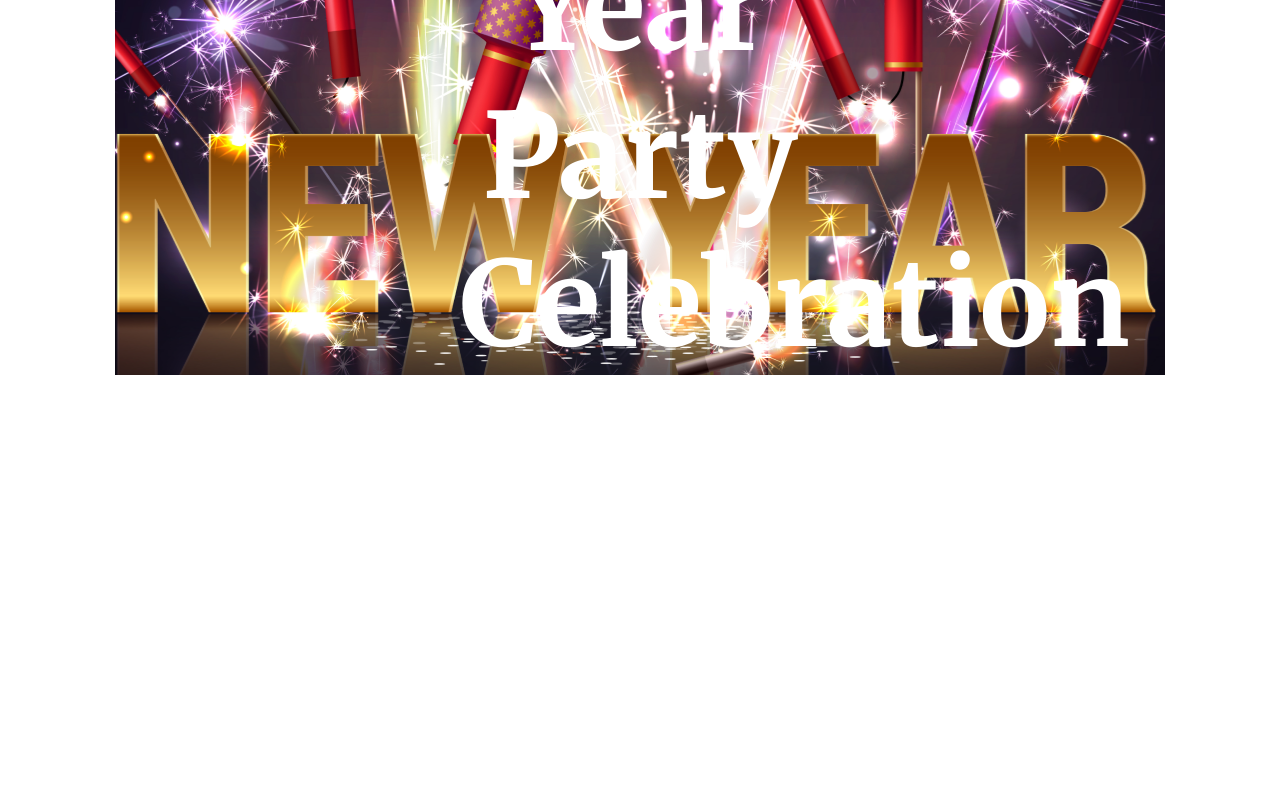
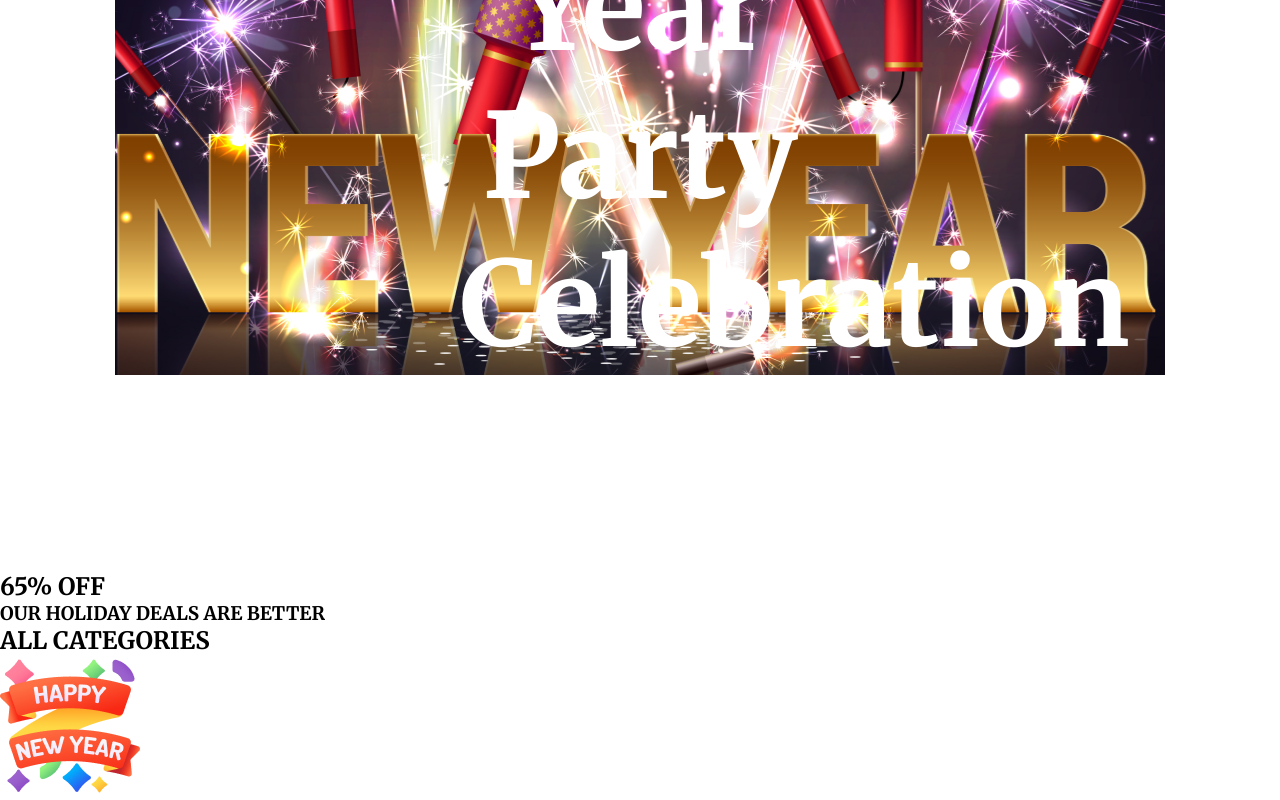
Before and after one commit to sudoHelal/New-Year-New-Mission, a plain HTML site: page index.html in a window 1280 px wide. Shown: the part 422-1222 px from the top of the page. Before the commit the page ends 993 px from the top, so only its background shows below. Drawn offline with Linux system fonts and the light colour scheme.

Commit message:
finished html section of Happy new year off

```diff
--- a/index.html
+++ b/index.html
@@ -18,7 +18,18 @@
     </header>
 
     <main>
-
+        <section>
+            <div class="new-year-off-container year-off">
+                <div class="new-year-off-text">
+                    <h1 class="new-year-off-title">65% OFF</h1>
+                    <h3 class="new-year-off-sub-title">OUR HOLIDAY DEALS ARE BETTER</h3>
+                    <h2 class="new-year-off-categories-word">ALL CATEGORIES</h2>
+                </div>
+                <div class="new-year-off-img">
+                    <img src="resources\Group 96.png" alt="happyNewYear">
+                </div>
+            </div>
+           </section>
 
     </main>
   </body>
```
